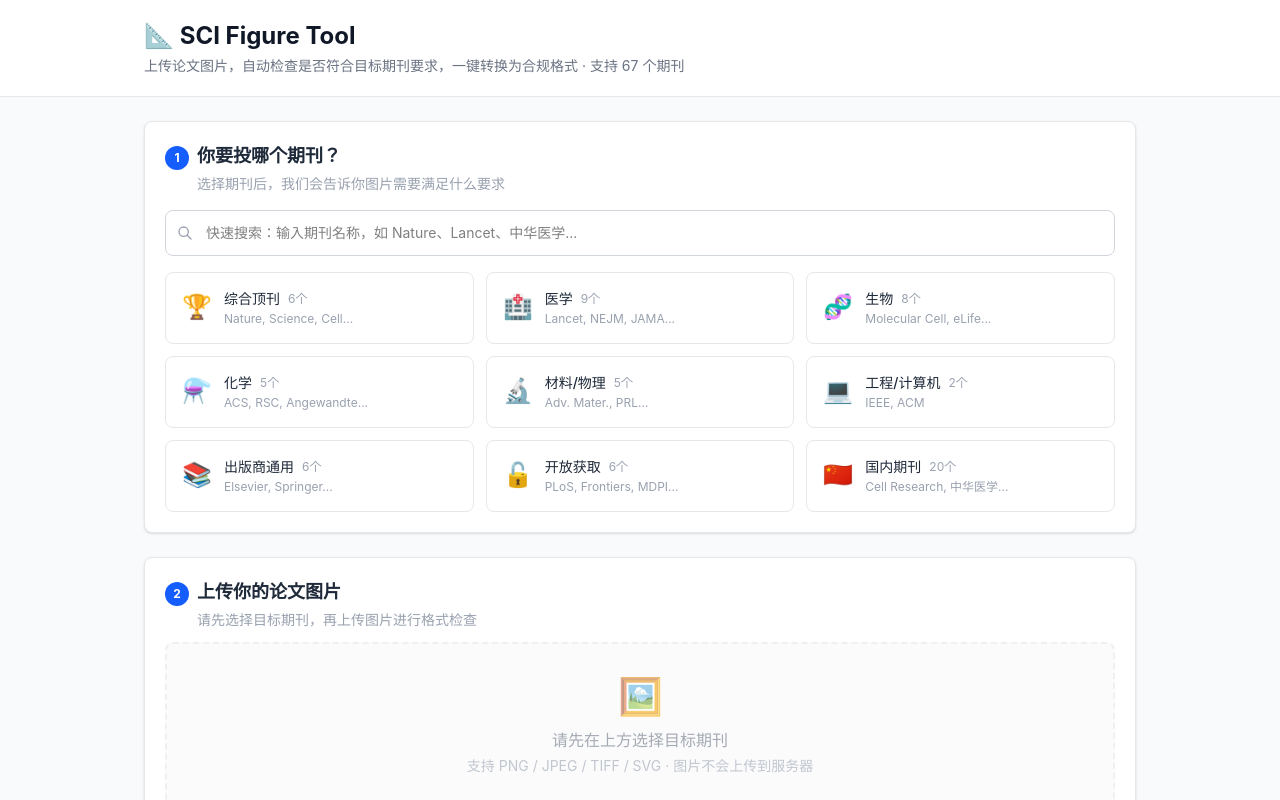
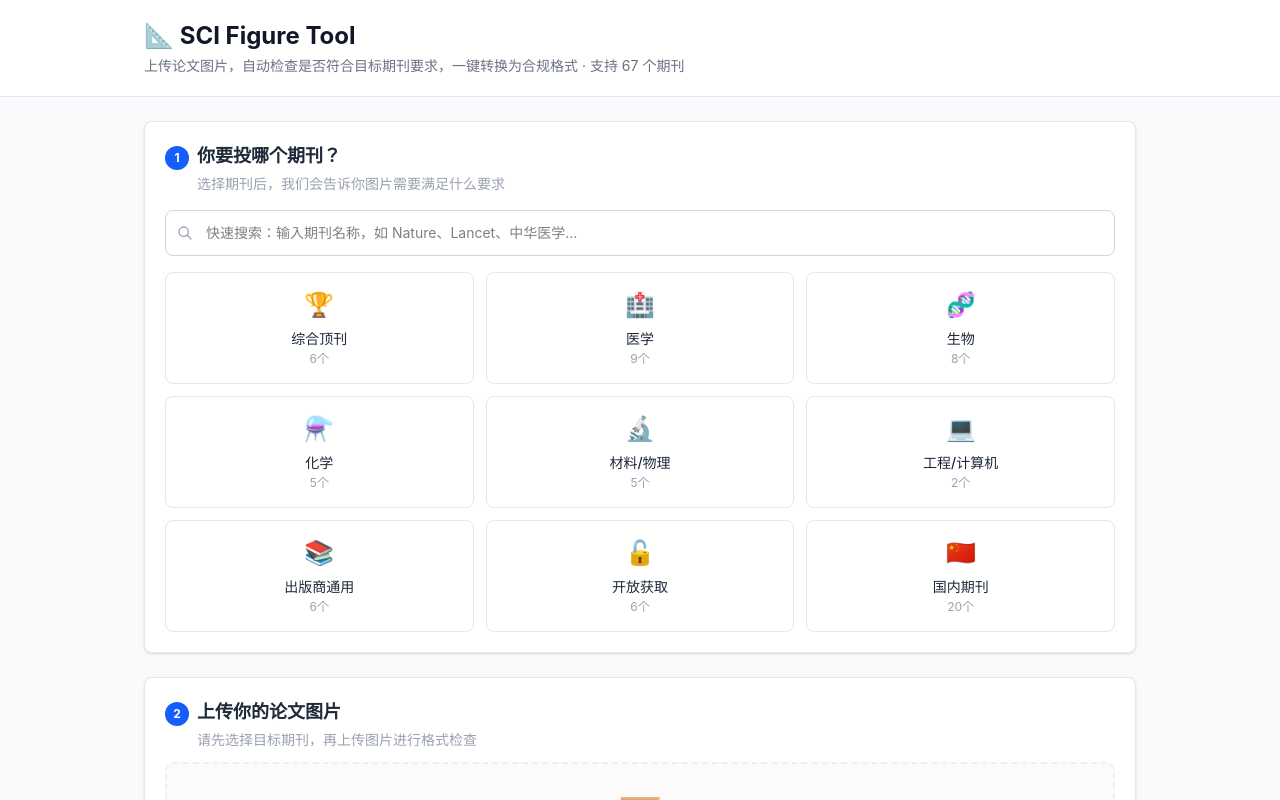
Before and after one commit to biquan678/sci-figure-tool, a React (Vite) app: page / in a window 1280 px wide. Shown: the top 800 px of the page. Built offline with nearby package versions, Linux system fonts and the light colour scheme.

Commit message:
移动端适配：分类卡片改为3列布局，紧凑显示

```diff
--- a/src/App.tsx
+++ b/src/App.tsx
@@ -136,25 +136,24 @@ function App() {
 
           {/* 分类网格 - 一排3个 */}
           {!searchQuery.trim() && !expandedCat && (
-            <div className="grid grid-cols-1 sm:grid-cols-2 md:grid-cols-3 gap-3">
+            <div className="grid grid-cols-3 gap-2 sm:gap-3">
               {categories.map(cat => {
                 const meta = catMeta[cat] || { icon: '📄', desc: '' };
                 const count = journalsByCategory[cat]?.length || 0;
                 const hasSelected = selectedJournal && journalsByCategory[cat]?.some(j => j.name === selectedJournal.name);
                 return (
                   <button key={cat} onClick={() => setExpandedCat(cat)}
-                    className={`flex items-start gap-3 p-4 rounded-lg border transition-all text-left hover:shadow-sm ${
+                    className={`flex flex-col items-center gap-2 p-3 sm:p-4 rounded-lg border transition-all text-center hover:shadow-sm ${
                       hasSelected ? 'border-blue-300 bg-blue-50' : 'border-gray-200 bg-white hover:border-gray-300'
                     }`}>
-                    <span className="text-2xl mt-0.5">{meta.icon}</span>
-                    <div className="min-w-0">
-                      <div className="font-medium text-gray-800 text-sm flex items-center gap-2">
+                    <span className="text-xl sm:text-2xl">{meta.icon}</span>
+                    <div className="min-w-0 w-full">
+                      <div className="font-medium text-gray-800 text-xs sm:text-sm truncate">
                         {cat}
-                        <span className="text-xs text-gray-400 font-normal">{count}个</span>
                       </div>
-                      <div className="text-xs text-gray-400 mt-0.5 truncate">{meta.desc}</div>
+                      <div className="text-xs text-gray-400 mt-0.5">{count}个</div>
                       {hasSelected && (
-                        <div className="text-xs text-blue-600 mt-1">✓ {selectedJournal?.name}</div>
+                        <div className="text-xs text-blue-600 mt-1 truncate">✓</div>
                       )}
                     </div>
                   </button>
```
